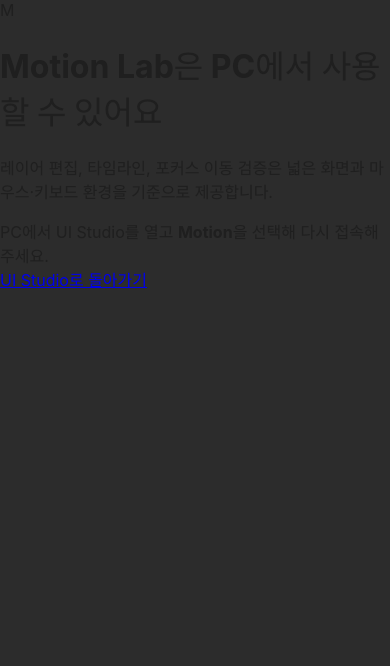
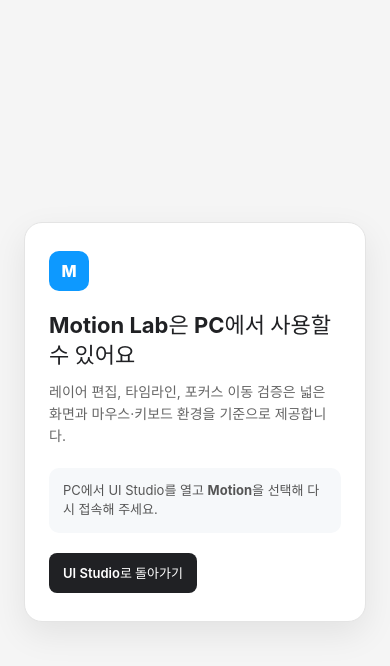
Before and after one commit to leenare7-creator/motion-lab, a React (Vite) app: page / in a window 390 px wide. Shown: the top 666 px of the page. Built offline with nearby package versions, Linux system fonts and the light colour scheme.

Commit message:
feat: add desktop-only mobile gate

```diff
--- a/src/styles.css
+++ b/src/styles.css
@@ -206,3 +206,28 @@
     grid-template-rows:repeat(3,26px);
   }
 }
+
+
+.desktop-only-screen{
+  min-height:100dvh;width:100%;display:grid;place-items:center;
+  padding:24px;background:#f5f5f5;color:#202124;
+}
+.desktop-only-card{
+  width:min(420px,100%);background:#fff;border:1px solid #e4e4e4;border-radius:18px;
+  padding:28px 24px;box-shadow:0 12px 34px rgba(0,0,0,.08);text-align:left;
+}
+.desktop-only-mark{
+  width:40px;height:40px;border-radius:10px;background:#0d99ff;color:#fff;
+  display:grid;place-items:center;font-weight:800;margin-bottom:20px;
+}
+.desktop-only-card h1{font-size:22px;line-height:1.35;margin:0 0 10px}
+.desktop-only-card p{font-size:14px;line-height:1.6;color:#666;margin:0}
+.desktop-only-guide{
+  margin:20px 0;padding:13px 14px;border-radius:10px;background:#f6f8fa;
+  font-size:13px;line-height:1.5;color:#555;
+}
+.desktop-only-card a{
+  display:inline-flex;height:40px;align-items:center;justify-content:center;
+  padding:0 14px;border-radius:8px;background:#202124;color:#fff;text-decoration:none;
+  font-size:13px;font-weight:600;
+}
```
